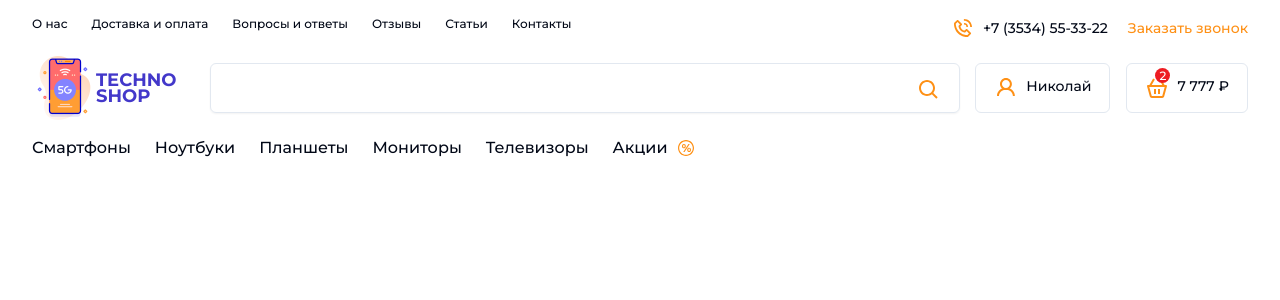
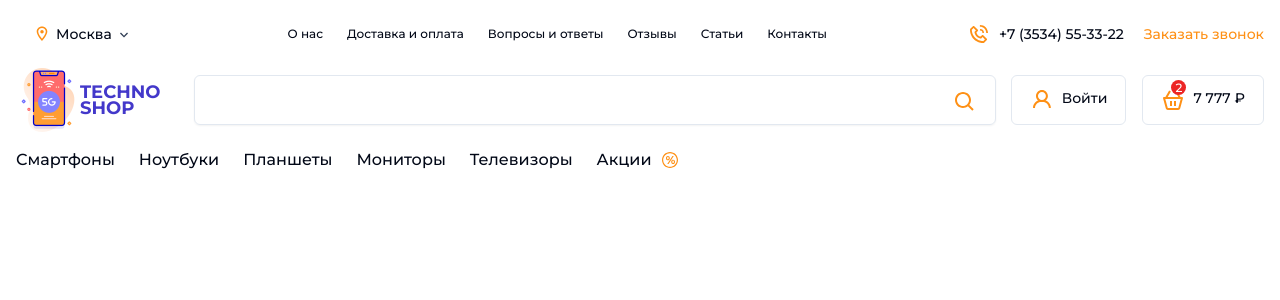
Before and after one commit to Dmitriifd/react-techno-shop, a React (Vite) app: page / in a window 1280 px wide. Shown: the top 300 px of the page. Built offline with nearby package versions, Linux system fonts and the light colour scheme.

Commit message:
feat: кнопка для выбора города в Header

```diff
--- a/src/components/header/HeaderCenter.tsx
+++ b/src/components/header/HeaderCenter.tsx
@@ -5,6 +5,8 @@ import { HeaderLogo } from './HeaderLogo';
 import { HeaderSearch } from './HeaderSearch';
 
 const HeaderCenter = () => {
+  const user = false;
+
   return (
     <div className="flex items-center">
       <HeaderLogo />
@@ -14,13 +16,17 @@ const HeaderCenter = () => {
           href="/profile"
           className="group border py-3 flex gap-2 rounded-md text-sm p-[18px] transition-colors hover:bg-accent-base">
           <UserIcon className="group-hover:fill-white fill-[#FE9015]" />
-          <span className="group-hover:text-white">Николай</span>
+          {user ? (
+            <span className="group-hover:text-white">Николай</span>
+          ) : (
+            <span className="group-hover:text-white">Войти</span>
+          )}
         </a>
         <a
           href="/profile"
           className="relative group border py-3 flex gap-2 rounded-md text-sm p-[18px] transition-colors hover:bg-accent-base">
           <BasketIcon className="group-hover:fill-white fill-[#FE9015]" />
-          <span className="absolute flex items-center justify-center text-white text-xs font-medium bg-[#ED1C22] rounded-full h-[15px] w-[15px] top-1 left-7">
+          <span className="absolute flex items-center justify-center text-white text-xs font-medium bg-[#EC2525] rounded-full w-[15px] h-[15px] top-1 left-7 py-[1px] px-[3px]">
             2
           </span>
           <span className="group-hover:text-white">7 777 ₽</span>
--- a/src/components/header/HeaderTop.tsx
+++ b/src/components/header/HeaderTop.tsx
@@ -1,8 +1,16 @@
+import ArrowIcon from '@assets/icons/arrowDown.svg?react';
+import GeoIcon from '@assets/icons/geo.svg?react';
 import PhoneIcon from '@assets/icons/phone.svg?react';
+import { Button } from '@components/ui/button';
 import { topNavLink } from '@mock/data';
 const HeaderTop = () => {
   return (
-    <nav className="flex justify-between py-4">
+    <nav className="flex items-center justify-between py-4">
+      <Button variant="search" className="flex gap-1">
+        <GeoIcon />
+        <span>Москва</span>
+        <ArrowIcon />
+      </Button>
       <ul className="flex gap-6 text-xs">
         {topNavLink.map(({ id, title, ulr }) => (
           <li key={id}>
@@ -14,13 +22,13 @@ const HeaderTop = () => {
       </ul>
       <ul className="flex gap-5">
         <li>
-          <a className="group transition-transform flex items-center gap-2 text-sm" href="tel:+73452594945">
+          <a className="group transition-transform flex items-center gap-2 text-sm" href="tel:+73534553322">
             <PhoneIcon className="group-hover:scale-[1.1] duration-300" />
             +7 (3534) 55-33-22
           </a>
         </li>
         <li>
-          <a className="text-sm text-accent-base" href="tel:+73452594945">
+          <a className="text-sm text-accent-base" href="tel:+73534553322">
             Заказать звонок
           </a>
         </li>
--- a/tailwind.config.js
+++ b/tailwind.config.js
@@ -6,9 +6,17 @@ export default {
   darkMode: ['class'],
   content: ['./pages/**/*.{ts,tsx}', './components/**/*.{ts,tsx}', './app/**/*.{ts,tsx}', './src/**/*.{ts,tsx}'],
   theme: {
+    screens: {
+      sm: '375px',
+      md: '768px',
+      lg: '1140px',
+    },
     container: {
       center: true,
-      padding: '2rem',
+      padding: {
+        DEFAULT: '1rem',
+        '2xl': '2rem',
+      },
       screens: {
         '2xl': '1400px',
       },
```
Also changed, not shown: src/assets/icons/arrowDown.svg (added).
